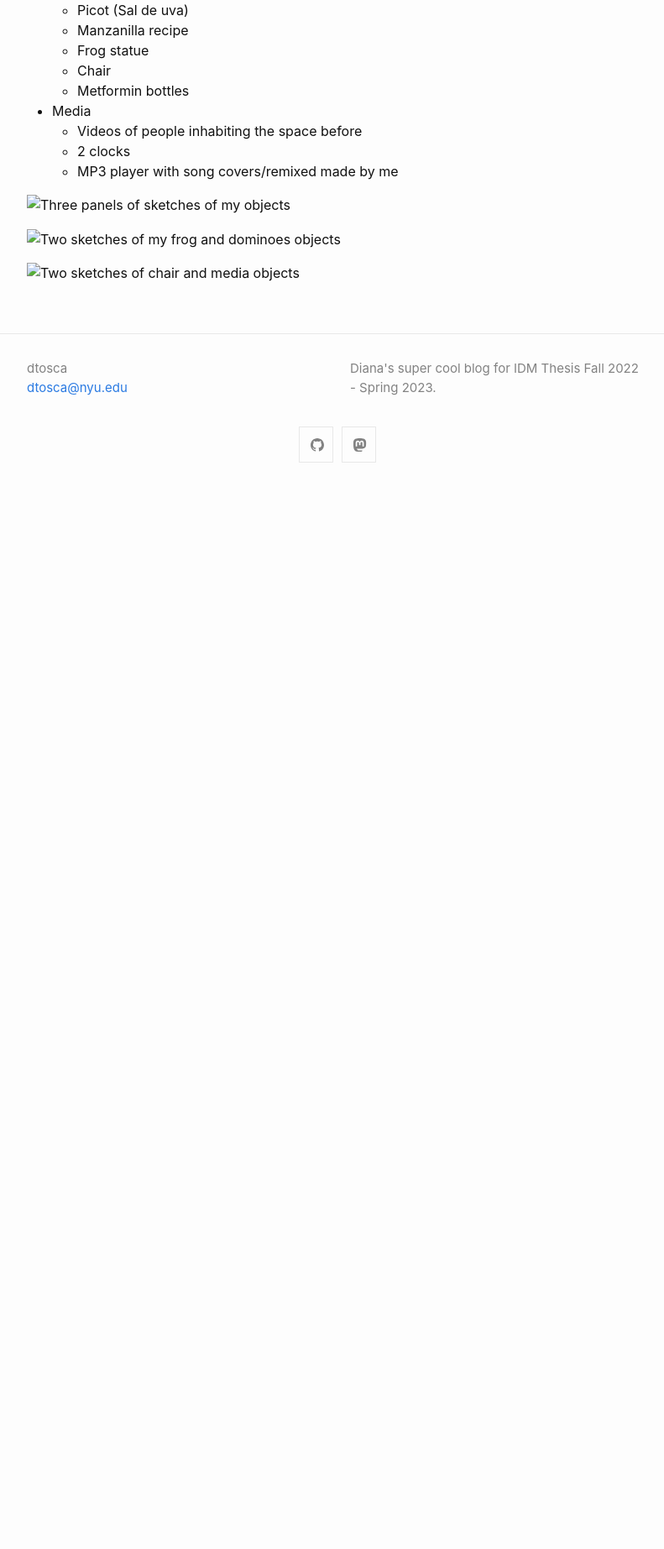
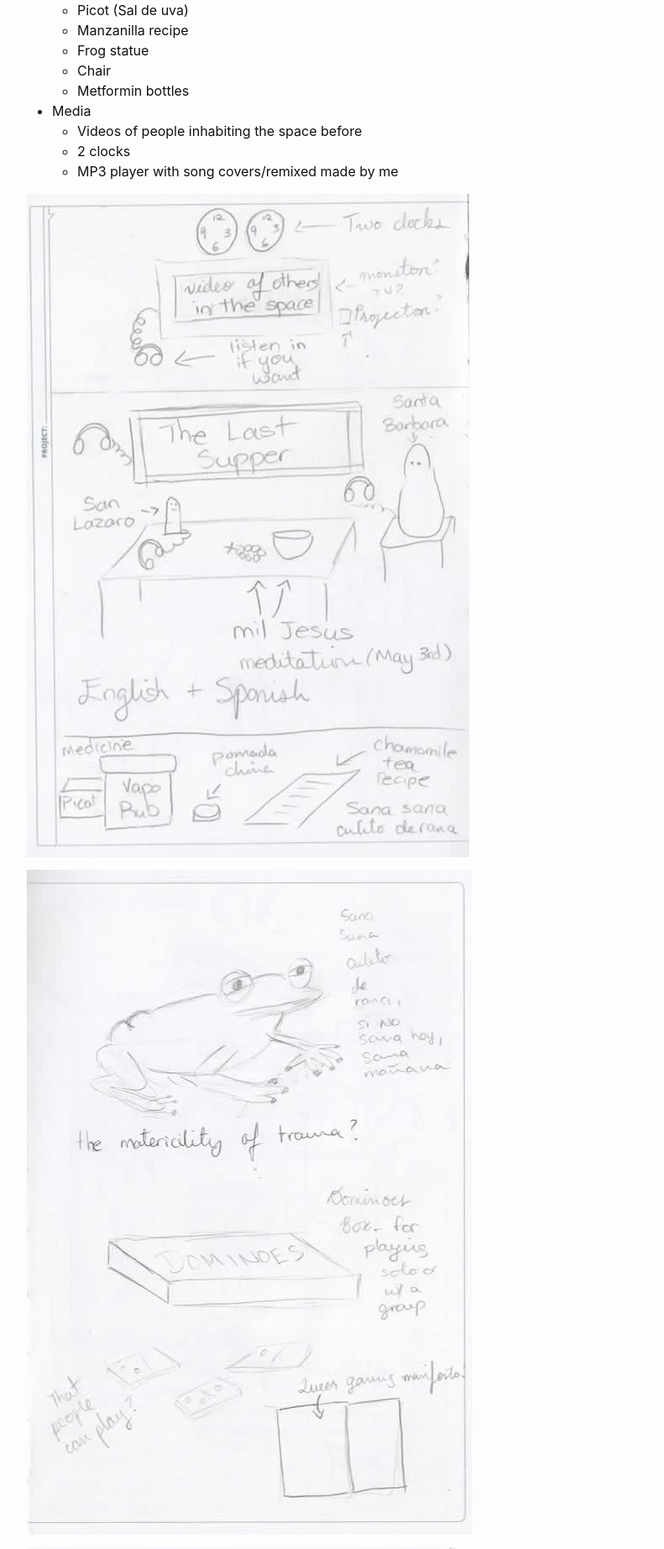
Before and after one commit to dtosca/thesis-idm, a Jekyll site: the page built from _posts/2022-11-13-objects.md, in a window 1280 px wide. Shown: the part 900-2745 px from the top of the page at 84% size, without its empty margins (238-1029 px from the left). Built offline with Jekyll 4.4.1, drawn with Linux system fonts in a browser that asks for light colours; comment, search, counter and statistics services are not loaded; before the commit the page ends 1486 px from its top, so only the background shows below that.

Commit message:
Adding images

```diff
--- a/_posts/2022-11-13-objects.md
+++ b/_posts/2022-11-13-objects.md
@@ -38,8 +38,8 @@ I’ve divided them into four general themes, and made some sketches accompany t
     - MP3 player with song covers/remixed made by me
 
 
-![Three panels of sketches of my objects](..\assets\img\2022-11-13-Sketches\sketch1.png)
+![Three panels of sketches of my objects](https://github.com/dtosca/thesis-idm/blob/main/assets/img/2022-11-13-Sketches/sketch1.png)
 
-![Two sketches of my frog and dominoes objects](..\assets\img\2022-11-13-Sketches\sketch2.png)
+![Two sketches of my frog and dominoes objects](https://github.com/dtosca/thesis-idm/blob/main/assets/img/2022-11-13-Sketches/sketch2.png)
 
-![Two sketches of chair and media objects](..\assets\img\2022-11-13-Sketches\sketch3.png)
+![Two sketches of chair and media objects](https://github.com/dtosca/thesis-idm/blob/main/assets/img/2022-11-13-Sketches/sketch3.png)
```
